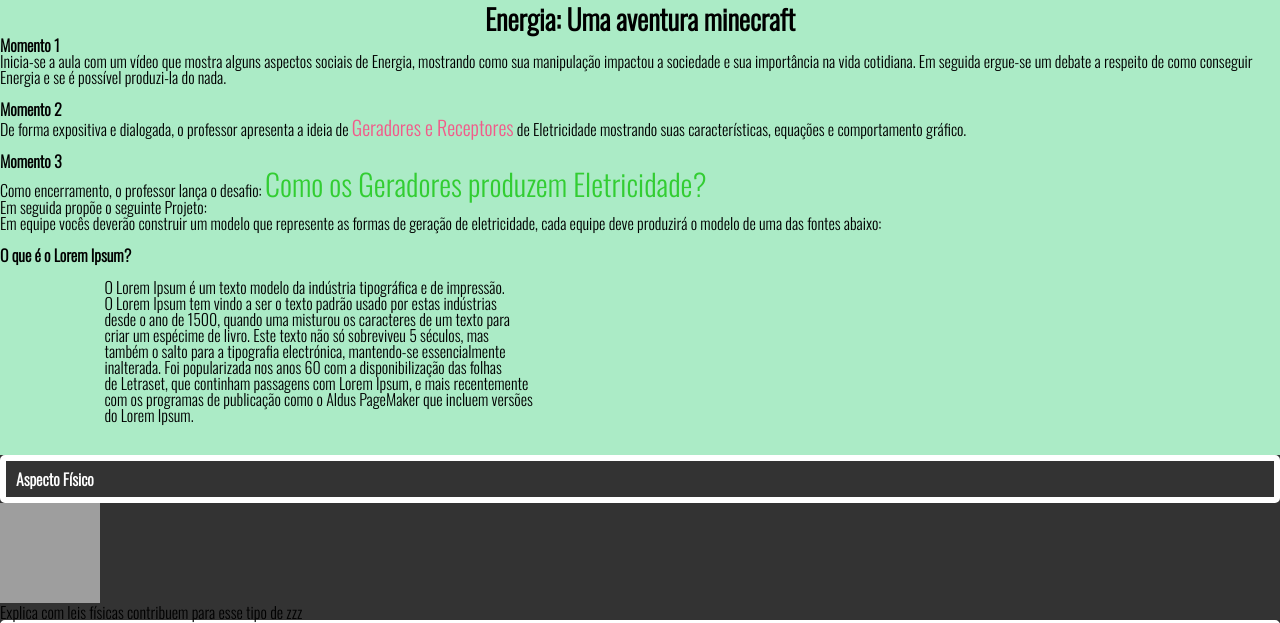
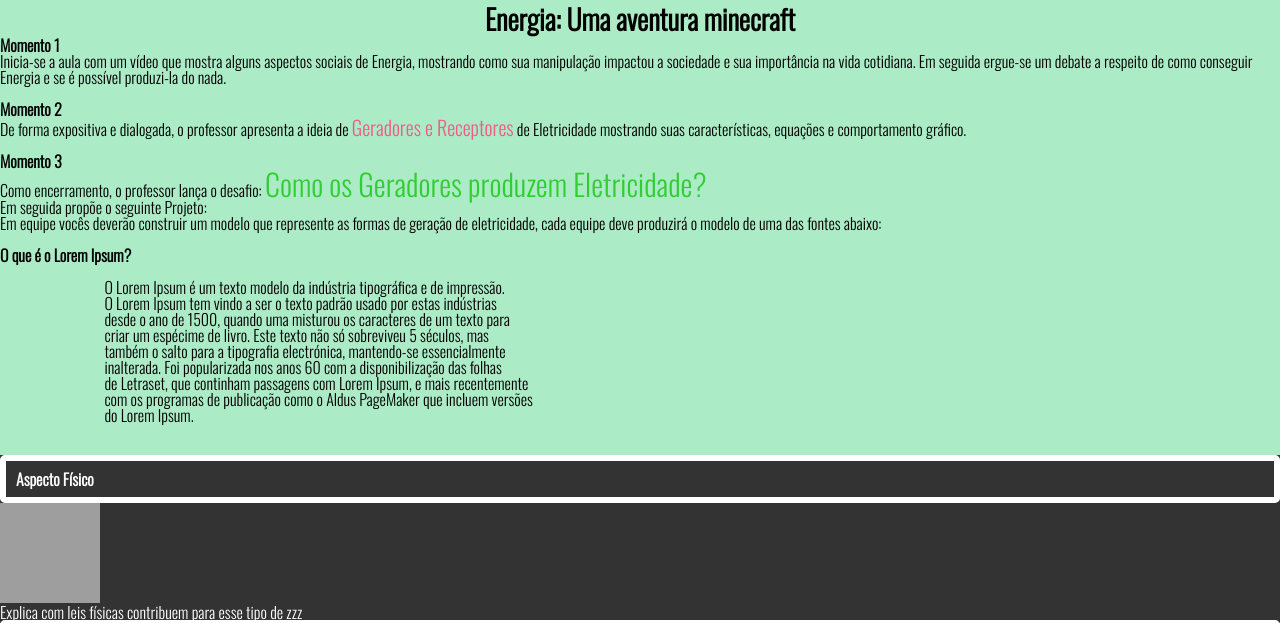
Before and after one commit to profwtelles/GEprogramacao-TurmaN, a plain HTML site: page index.html in a window 1280 px wide. Shown: the part 148-771 px from the top of the page. Drawn offline with nearby package versions, Linux system fonts and the light colour scheme; grey boxes are pictures that could not be loaded.

Commit message:
correção

```diff
--- a/style.css
+++ b/style.css
@@ -123,6 +123,6 @@ nav li a:hover {
 	padding: 10px;
 }
 
-.aspectos_descricao{
+.aspectos__descricao{
 	color: white;
 }
```
